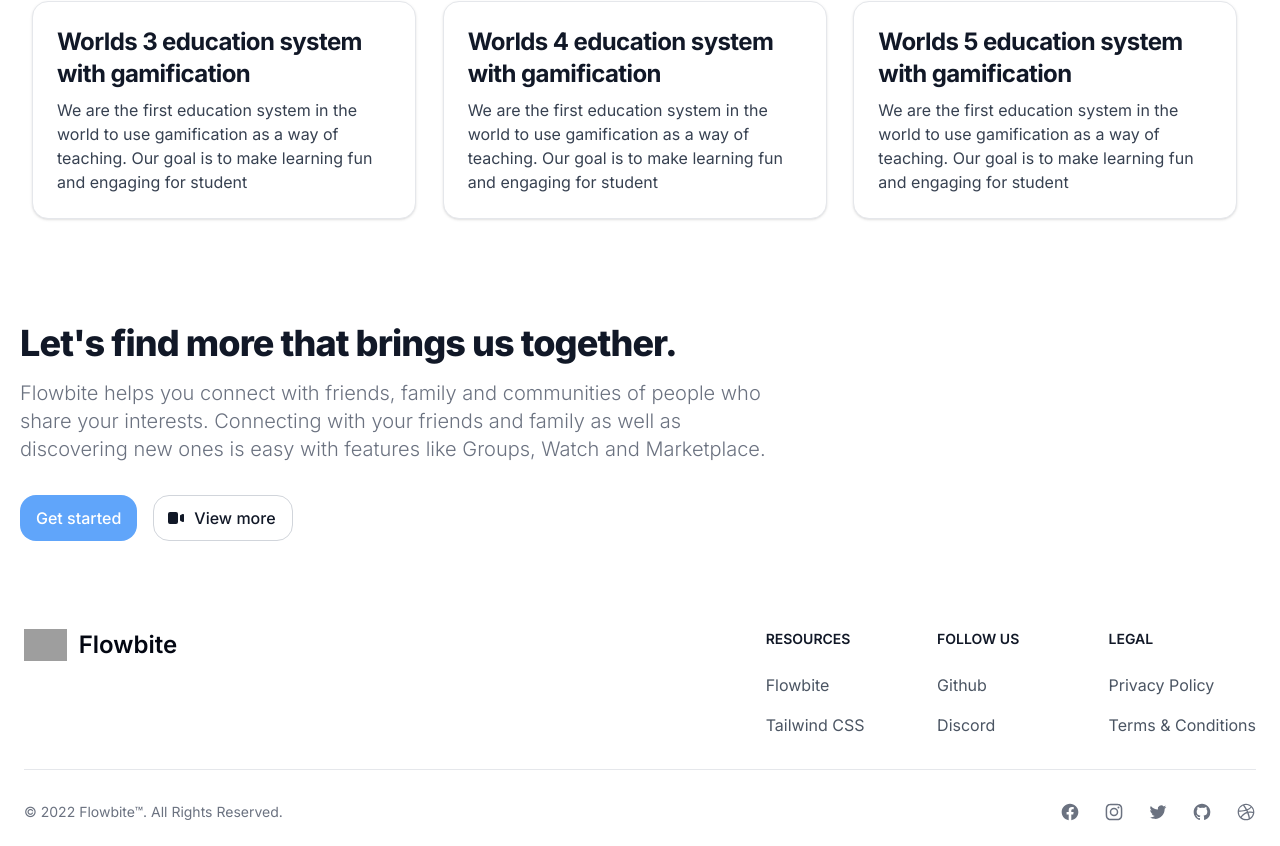
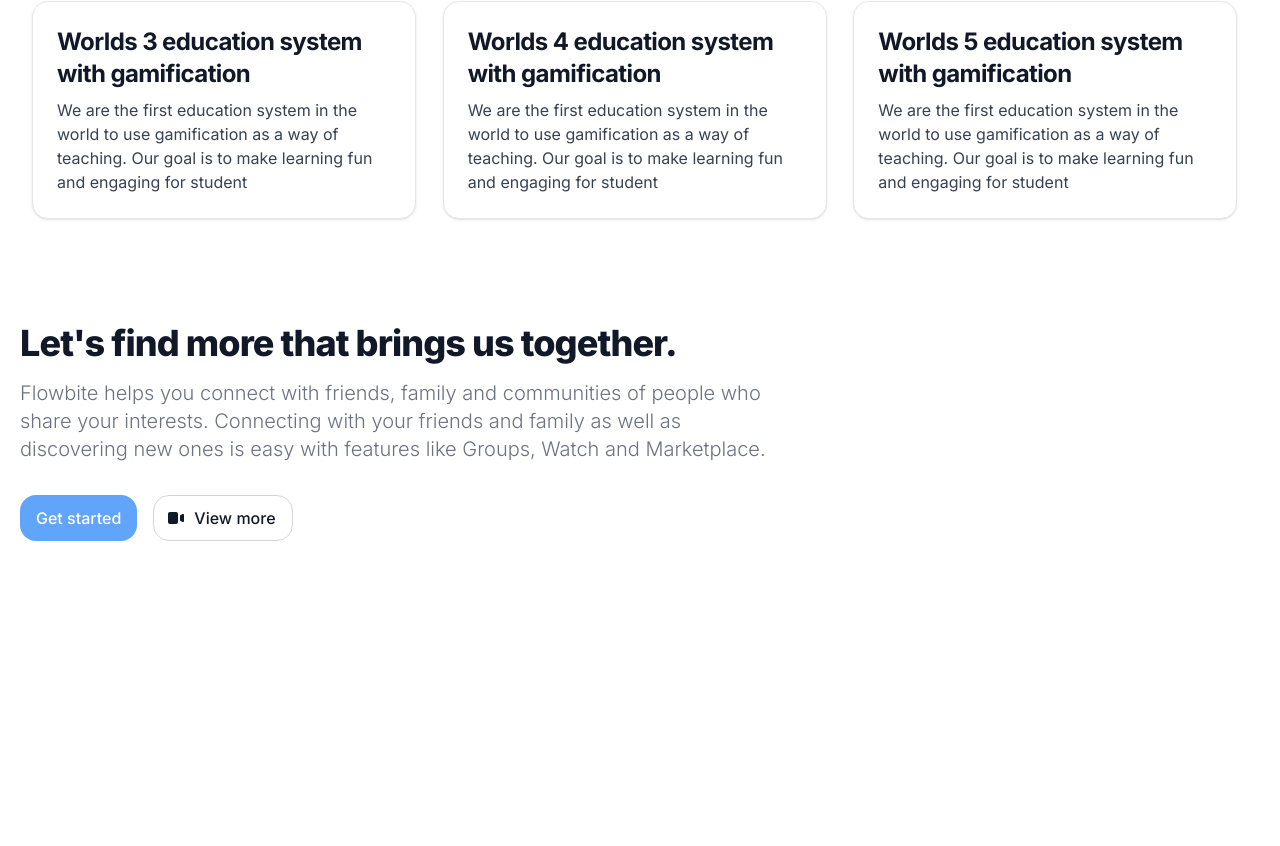
Before and after one commit to Faizanahmedsy/super-landing-v1, a Next.js app: page / in a window 1280 px wide. Shown: the part 1189-2035 px from the top of the page. After the commit the page ends 1794 px from the top, so only its background shows below. Built offline with nearby package versions, Linux system fonts and the light colour scheme; grey boxes are pictures that could not be loaded.

Commit message:
added graditant providerin the top layoutg

```diff
--- a/src/app/layout.js
+++ b/src/app/layout.js
@@ -2,8 +2,8 @@ import { Inter } from "next/font/google";
 import "./globals.css";
 import { ThemeProvider } from "@/components/theme-provider";
 import NavigationBar from "@/components/modules/NavigationBar";
-import ShadCnNavBar from "@/components/modules/ShadCnNavBar";
 import Footer from "@/components/modules/Footer";
+import { cn } from "@/lib/utils";
 
 const inter = Inter({ subsets: ["latin"] });
 
@@ -15,16 +15,26 @@ export const metadata = {
 export default function RootLayout({ children }) {
   return (
     <html lang="en">
-      <body className={inter.className}>
+      <body
+        className={cn("relative h-full font-sans antialiased", inter.className)}
+      >
         <ThemeProvider
           attribute="class"
           defaultTheme="system"
           enableSystem
           disableTransitionOnChange
         >
-          <NavigationBar />
-          {children}
-          <Footer />
+          <main className="relative flex flex-col min-h-screen">
+            <div className="main">
+              <div className="gradient" />
+            </div>
+
+            <div className="app">
+              <NavigationBar />
+              {children}
+              {/* <Footer /> */}
+            </div>
+          </main>
         </ThemeProvider>
       </body>
     </html>
```
